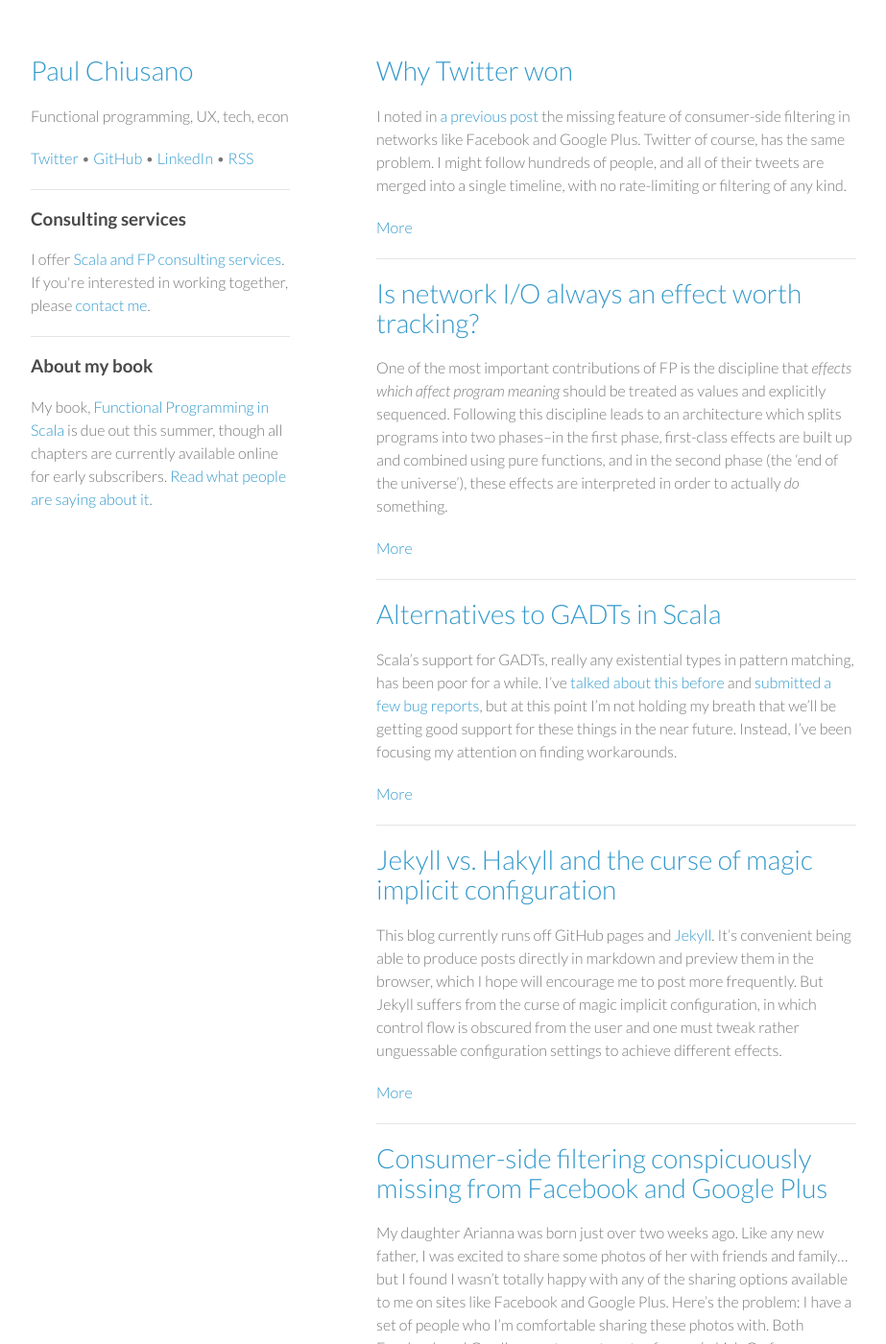
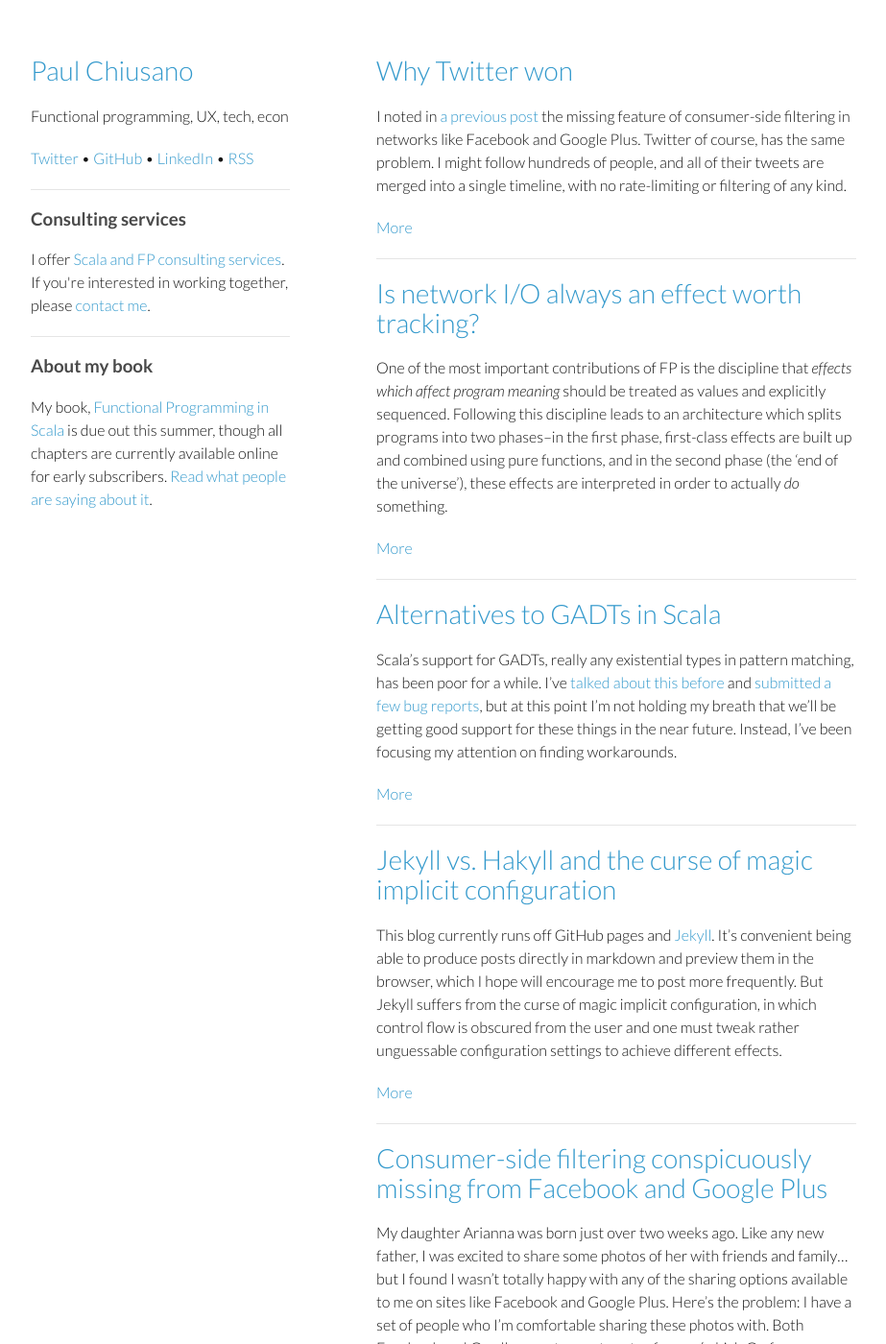
Before and after one commit to pchiusano/pchiusano.github.io, a Jekyll site: the page built from index.html, in a window 1280 px wide and 1400 px high. Shown: the whole window at 96% size, without its empty margins (178-1101 px from the left). Built offline with Jekyll 4.4.1, drawn with Linux system fonts in a browser that asks for light colours; the list of posts is cut into pages by our own code.

Commit message:
Update styles.css

```diff
--- a/stylesheets/styles.css
+++ b/stylesheets/styles.css
@@ -3,7 +3,7 @@
 body {
   padding:50px;
   font:12pt/1.5 Lato, "Helvetica Neue", Helvetica, Arial, sans-serif;
-  color:#777;
+  color:rgb(20,20,20);
   font-weight:300;
 }
 
```
